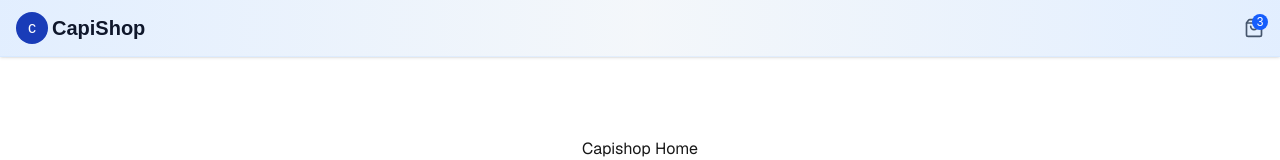
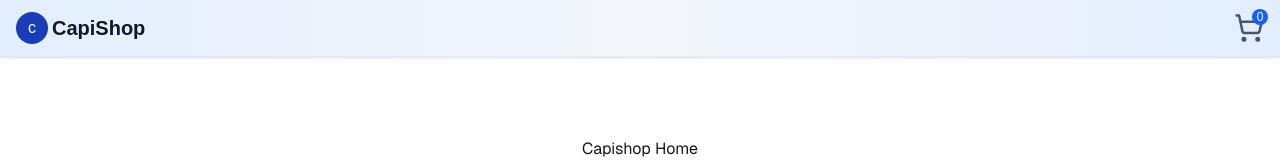
Before and after one commit to roobbs/capishop, a Next.js app: page / in a window 1280 px wide. Shown: the top 160 px of the page. Built offline with nearby package versions, Linux system fonts and the light colour scheme.

Commit message:
feat: added Links to Header

```diff
--- a/app/components/Header.tsx
+++ b/app/components/Header.tsx
@@ -1,28 +1,25 @@
-import { ShoppingBag, Menu } from "lucide-react";
+import { ShoppingCart } from "lucide-react";
+import Link from "next/link";
 
 export default function Header() {
   return (
     <>
       <header className="bg-gradient-to-r from-blue-100/80 via-slate-100/80 to-blue-100/80 backdrop-blur-md border-b border-blue-200/30 p-4 py-3 flex flex-col gap-1 shadow-sm sticky top-0 z-10">
         <div className="flex items-center justify-between">
-          <div className="flex items-center gap-1">
+          <Link href={"/"} className="flex items-center gap-1">
             <div className="p-1 bg-blue-800 rounded-full h-8 text-white w-8 flex items-center justify-center">
               c
             </div>
             <h1 className="text-xl font-bold text-slate-900">CapiShop</h1>
-          </div>
-          <div className="flex gap-4">
+          </Link>
+          <Link href={"/cart"} className="flex gap-4">
             <div className="relative text-slate-600">
-              <ShoppingBag className="w-5 h-5" />
-              <div className="absolute -top-1 -right-1 w-4 h-4 bg-blue-600 rounded-full flex items-center justify-center">
-                <span className="text-xs text-white font-medium">3</span>
+              <ShoppingCart size={30} />
+              <div className="absolute -top-1 text-xs text-white font-medium -right-1 w-4 h-4 bg-blue-600 rounded-full flex items-center justify-center">
+                0
               </div>
             </div>
-            {/* <Menu
-              // onClick={() => setOpenInfo(!openInfo)}
-              className="w-5 h-5 text-slate-600"
-            /> */}
-          </div>
+          </Link>
         </div>
       </header>
     </>
```
